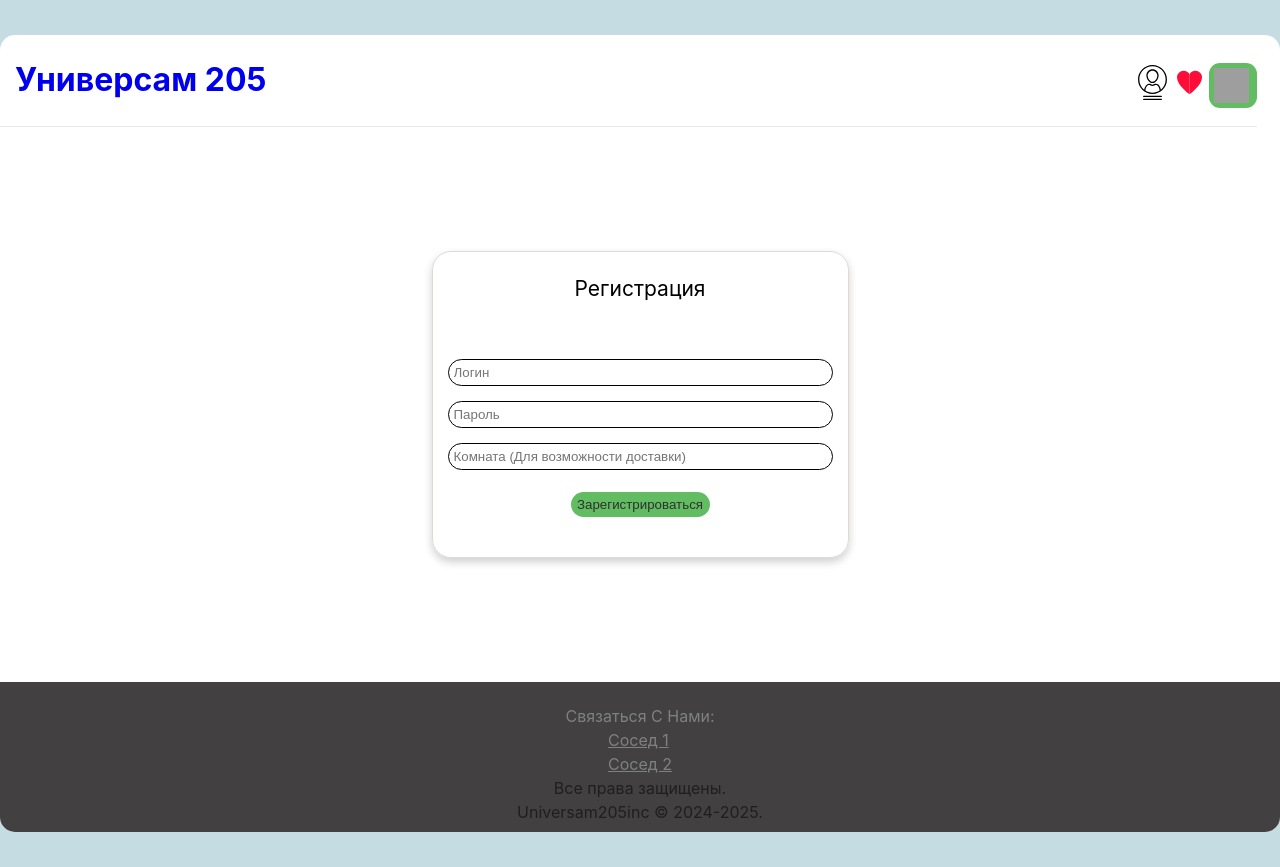
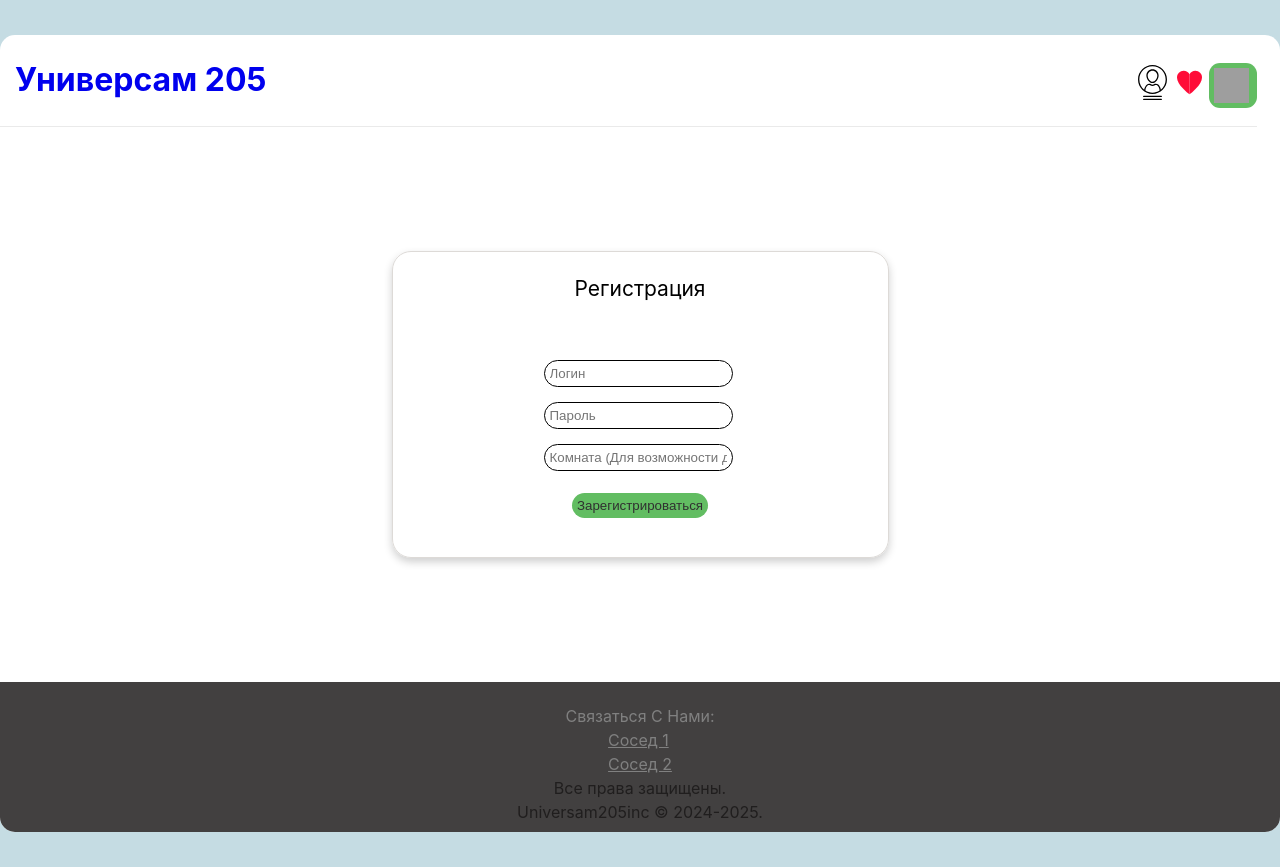
Before and after one commit to xpxcx/universam205inc, a React (Vite) app: page /registration in a window 1280 px wide. Built offline with nearby package versions, Linux system fonts and the light colour scheme; no server answers; grey boxes are pictures that could not be loaded.

Commit message:
Project complete1.1

```diff
--- a/src/components/Authorization/styles.module.scss
+++ b/src/components/Authorization/styles.module.scss
@@ -4,35 +4,30 @@
     display: flex;
     align-items: center;
     justify-content: center;
-    @media (max-width: 510px) {
-        width: 87%;
-        height: 455px;
 
-    }
-    form {
-        display: flex;
-        justify-content: center;
-        align-items: center;
-    }
 }
 .auhorizationBlock {
+    display: flex;
+    flex-direction: column;
+    align-items: center;
     border: 1px solid;
     border-color: rgb(221, 218, 215);
-    width: 415px;
+    width: 495px;
     height: 305px;
     border-radius: 15px;
     box-shadow: 0 4px 8px rgba(0, 0, 0, 0.191);
     border-radius: 19px;
+    margin-left: 11px;
+    margin-right: 11px;
 }
 .title {
     display: flex;
-    justify-self: center;
     font-size: 21px;
 }
 .dataBlock {
     display: flex;
     flex-direction: column;
-    margin: 55px 15px 5px 15px;
+    margin: 35px 15px 5px 11px;
 }
 
 .inputLogin {
@@ -51,7 +46,6 @@
 
 .signInBtn {
     display: flex;
-    justify-self: center;
     margin-top: 17px;
     background-color:  rgb(98, 189, 98);
     color: rgb(48, 48, 48);
--- a/src/components/Registration/styles.module.scss
+++ b/src/components/Registration/styles.module.scss
@@ -4,32 +4,30 @@
     display: flex;
     align-items: center;
     justify-content: center;
-    @media (max-width: 510px) {
-        width: 87%;
-        height: 455px;
 
-    }
 }
-
 .auhorizationBlock {
+    display: flex;
+    flex-direction: column;
+    align-items: center;
     border: 1px solid;
     border-color: rgb(221, 218, 215);
-    width: 415px;
+    width: 495px;
     height: 305px;
-
     border-radius: 15px;
     box-shadow: 0 4px 8px rgba(0, 0, 0, 0.191);
     border-radius: 19px;
+    margin-left: 11px;
+    margin-right: 11px;
 }
 .title {
     display: flex;
-    justify-self: center;
     font-size: 21px;
 }
 .dataBlock {
     display: flex;
     flex-direction: column;
-    margin: 55px 15px 5px 15px;
+    margin: 35px 15px 5px 11px;
 }
 
 .inputLogin {
@@ -46,21 +44,14 @@
     border: 1px solid;
 }
 
-.inputRoom {
-    border-radius: 15px;
-    padding: 5px;
-    border: 1px solid;
-}
 .signInBtn {
     display: flex;
-    justify-self: center;
     margin-top: 17px;
     background-color:  rgb(98, 189, 98);
     color: rgb(48, 48, 48);
     border: 0;
     border-radius: 15px;
     padding: 5px;
-    width: 139px;
     justify-content: center;
     align-items: center;
 }
@@ -79,4 +70,10 @@
 
 .linkToRegistr {
     color: rgb(85, 84, 84);
+    margin: 0;
 }
+.inputRoom {
+    border-radius: 15px;
+    padding: 5px;
+    border: 1px solid;
+}
```
